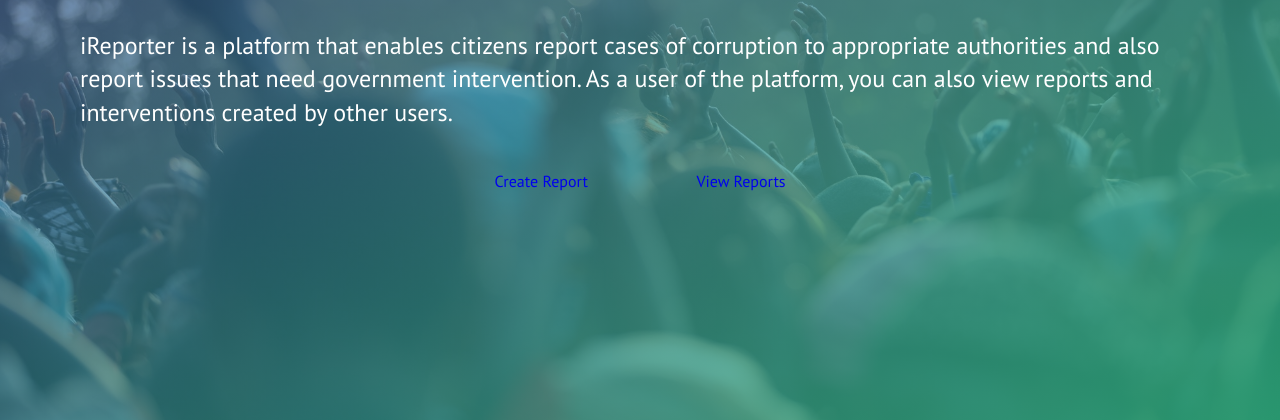
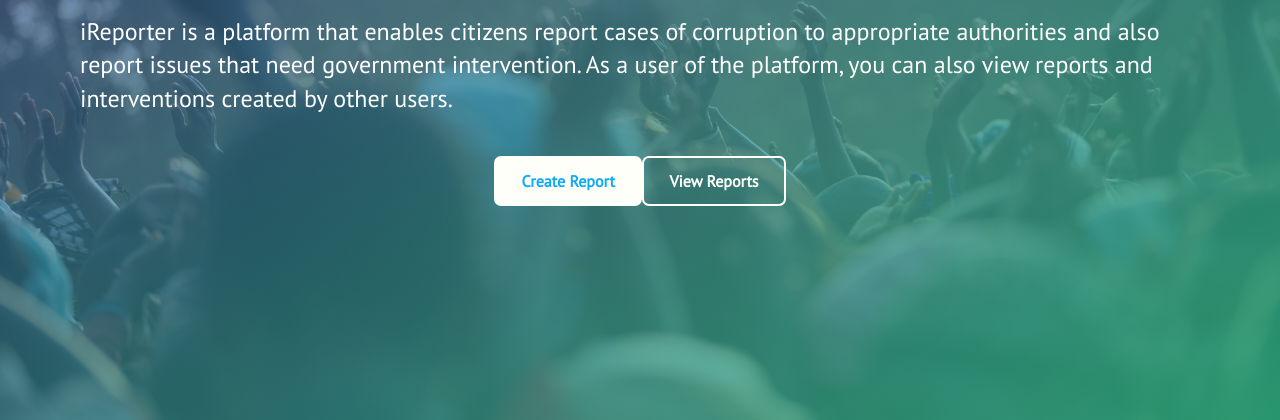
Before and after one commit to Chrismarcel/iReporter, a plain HTML site: page UI/index.html in a window 1280 px wide. Shown: the part 381-801 px from the top of the page. Drawn offline with Linux system fonts and the light colour scheme.

Commit message:
[feat #162115734] Style hero buttons

```diff
--- a/UI/assets/css/styles.css
+++ b/UI/assets/css/styles.css
@@ -32,6 +32,28 @@
   text-align: center;
   -webkit-appearance: none;
   -moz-appearance: none;
+}
+
+.btn-hollow {
+  border: 2px solid #fffffa;
+  color: #fffffa;
+}
+
+button {
+  cursor: pointer;
+}
+
+.btn {
+  padding: 12px 25px;
+  border-radius: 7px;
+  font-weight: 600;
+  display: inline-block;
+}
+
+.btn-white {
+  background: #fffffa;
+  color: #0facf3;
+  border: 2px solid #fffffa;
 }
 
 /* Navigation */
```
